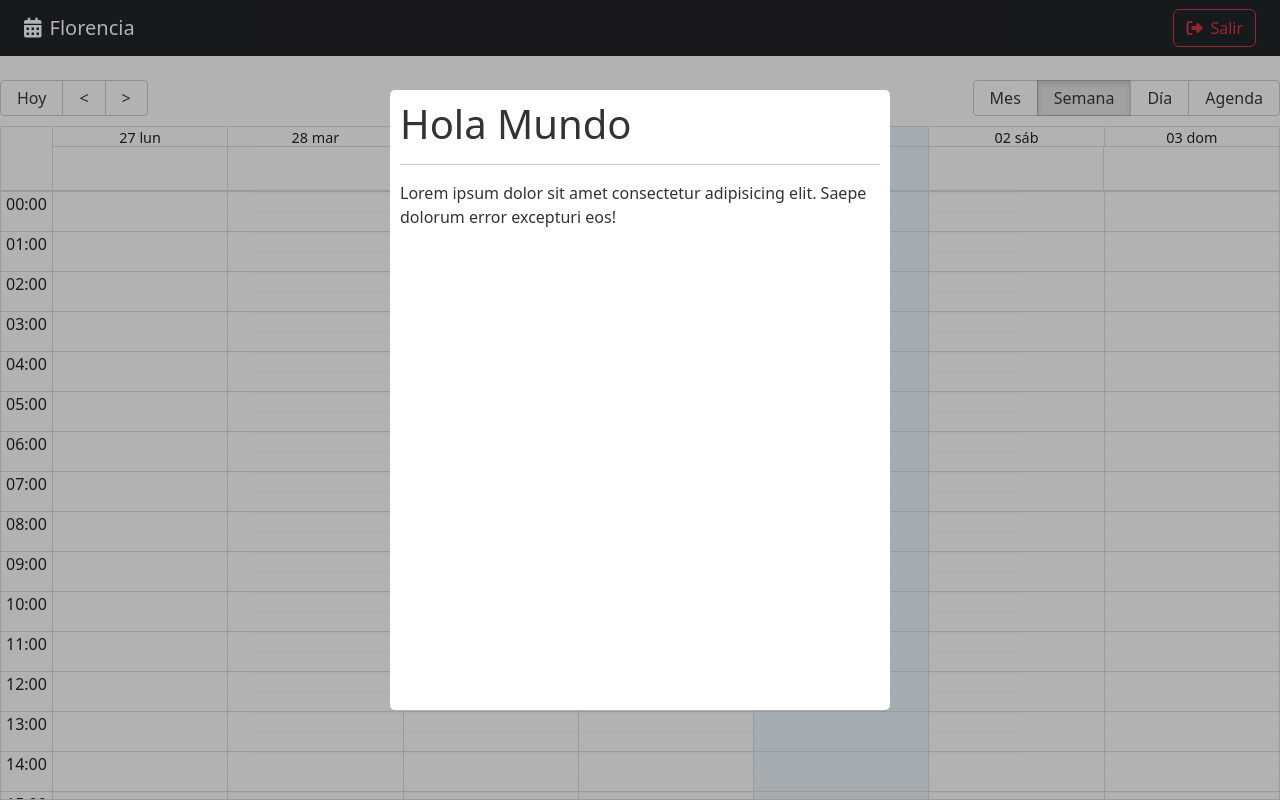
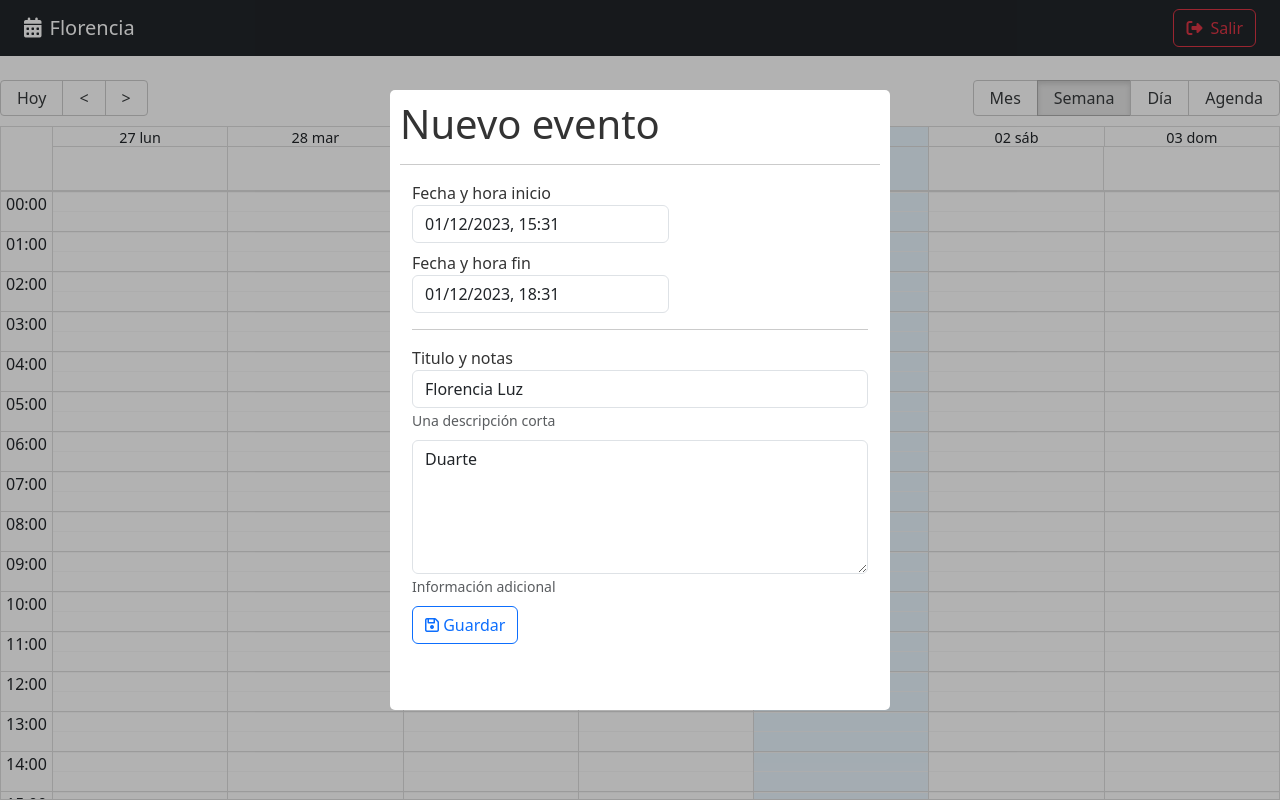
Before and after one commit to florluzduarte/calendar-app-react, a React (Vite) app: page / in a window 1280 px wide. Built offline with nearby package versions, Linux system fonts and the light colour scheme.

Commit message:
Add --> CalendarModal.jsx

```diff
--- a/package.json
+++ b/package.json
@@ -13,9 +13,11 @@
     "date-fns": "^2.30.0",
     "react": "^18.2.0",
     "react-big-calendar": "^1.8.5",
+    "react-datepicker": "^4.24.0",
     "react-dom": "^18.2.0",
     "react-modal": "^3.16.1",
-    "react-router-dom": "^6.20.0"
+    "react-router-dom": "^6.20.0",
+    "sweetalert2": "^11.10.1"
   },
   "devDependencies": {
     "@types/react": "^18.2.37",
--- a/src/calendar/components/CalendarModal.jsx
+++ b/src/calendar/components/CalendarModal.jsx
@@ -1,5 +1,17 @@
 import { useState } from "react";
+
+import { addHours, differenceInSeconds } from "date-fns";
+import es from "date-fns/locale/es";
+
 import Modal from "react-modal";
+
+import DatePicker, { registerLocale } from "react-datepicker";
+import "react-datepicker/dist/react-datepicker.css";
+
+import Swal from "sweetalert2";
+import "sweetalert2/dist/sweetalert2.css";
+
+registerLocale("es", es);
 
 const customStyles = {
   content: {
@@ -17,7 +29,52 @@ Modal.setAppElement("#root");
 export const CalendarModal = () => {
   const [isOpen, setIsOpen] = useState(true);
 
+  const formData = {
+    title: "Florencia Luz",
+    notes: "Duarte",
+    start: new Date(),
+    end: addHours(new Date(), 3),
+  };
+
+  const [formValues, setFormValues] = useState(formData);
+
+  const handleInputChange = (event) => {
+    setFormValues({
+      ...formValues,
+      [event.target.name]: event.target.value,
+    });
+  };
+
+  const handleDateChange = (event, changing) => {
+    setFormValues({
+      ...formValues,
+      [changing]: event,
+    });
+  };
+
   const handleCloseModal = () => {
+    setIsOpen(false);
+  };
+
+  const handleFormSubmit = (event) => {
+    event.preventDefault();
+
+    const diff = differenceInSeconds(formValues.end, formValues.start);
+
+    if (isNaN(diff) || diff <= 0) {
+      Swal.fire("Fechas incorrectas", "Revisar las fechas ingresadas", "error");
+      return;
+    }
+
+    if (formValues.title.length <= 0) {
+      Swal.fire(
+        "Título en blanco",
+        "El título del evento no puede quedar incompleto",
+        "error"
+      );
+      return;
+    }
+
     setIsOpen(false);
   };
 
@@ -30,12 +87,77 @@ export const CalendarModal = () => {
       overlayClassName="modal-fondo"
       closeTimeoutMS={200}
     >
-      <h1>Hola Mundo</h1>
+      <h1> Nuevo evento </h1>
       <hr />
-      <p>
-        Lorem ipsum dolor sit amet consectetur adipisicing elit. Saepe dolorum
-        error excepturi eos!
-      </p>
+      <form className="container" onSubmit={handleFormSubmit}>
+        <div className="form-group mb-2">
+          <label>Fecha y hora inicio</label>
+          <div>
+            <DatePicker
+              selected={formValues.start}
+              className="form-control"
+              onChange={(event) => handleDateChange(event, "start")}
+              dateFormat="Pp"
+              showTimeSelect
+              locale="es"
+              timeCaption="Hora"
+            />
+          </div>
+        </div>
+
+        <div className="form-group mb-2">
+          <label>Fecha y hora fin</label>
+          <div>
+            <DatePicker
+              minDate={formValues.start}
+              selected={formValues.end}
+              className="form-control"
+              onChange={(event) => handleDateChange(event, "end")}
+              dateFormat="Pp"
+              showTimeSelect
+              locale="es"
+              timeCaption="Hora"
+            />
+          </div>
+        </div>
+
+        <hr />
+        <div className="form-group mb-2">
+          <label>Titulo y notas</label>
+          <input
+            type="text"
+            className="form-control"
+            placeholder="Título del evento"
+            name="title"
+            autoComplete="off"
+            value={formValues.title}
+            onChange={handleInputChange}
+          />
+          <small id="emailHelp" className="form-text text-muted">
+            Una descripción corta
+          </small>
+        </div>
+
+        <div className="form-group mb-2">
+          <textarea
+            type="text"
+            className="form-control"
+            placeholder="Notas"
+            rows="5"
+            name="notes"
+            value={formValues.notes}
+            onChange={handleInputChange}
+          ></textarea>
+          <small id="emailHelp" className="form-text text-muted">
+            Información adicional
+          </small>
+        </div>
+
+        <button type="submit" className="btn btn-outline-primary btn-block">
+          <i className="far fa-save"></i>
+          <span> Guardar</span>
+        </button>
+      </form>
     </Modal>
   );
 };
```
Also changed, not shown: 1 other file (tests, documents, lock files or other folders).
